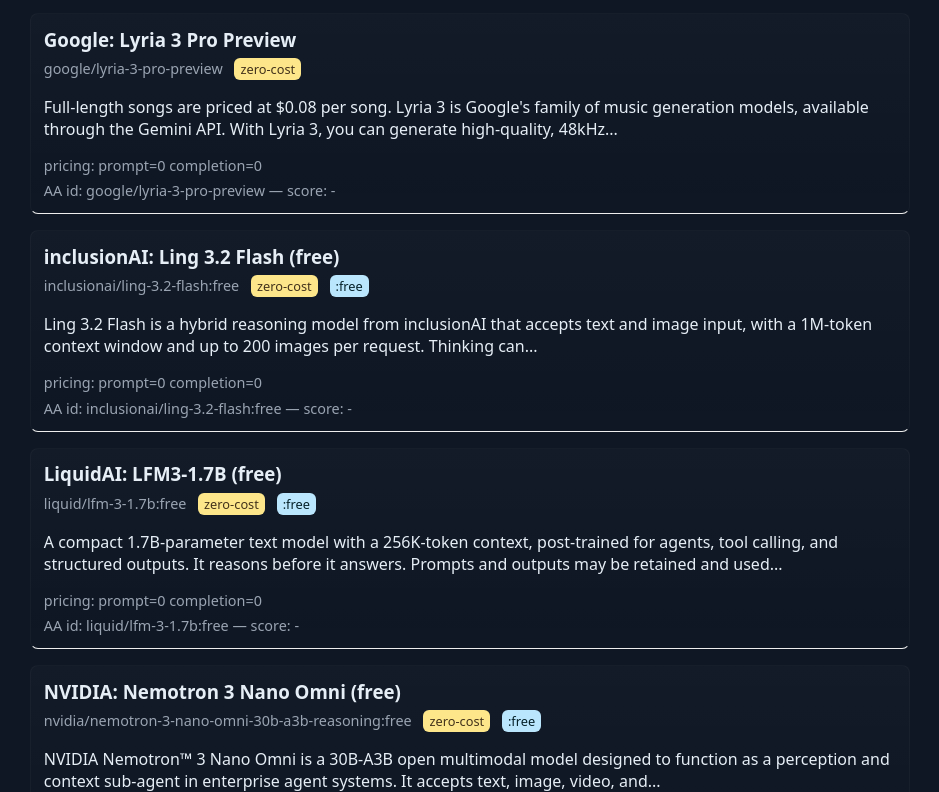
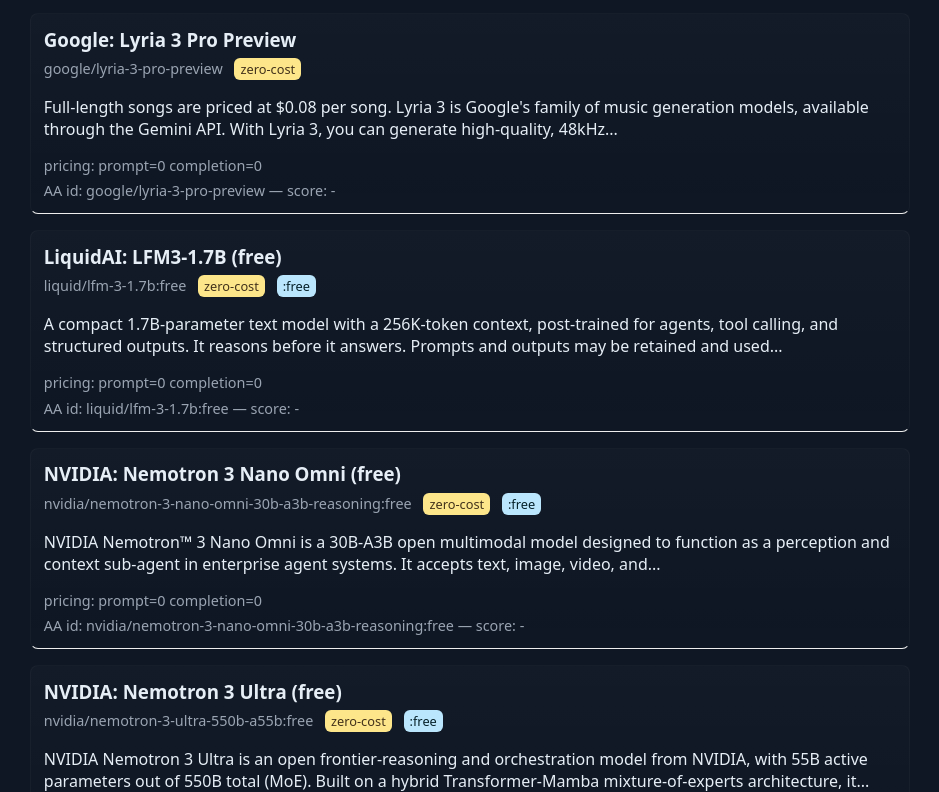
Before and after one commit to elusznik/free_models, a plain HTML site: page docs/index.html in a window 1280 px wide. Shown: the part 1252-2044 px from the top of the page, without its empty margins (170-1109 px from the left). Drawn offline with Linux system fonts and the light colour scheme.

Commit message:
Update OpenRouter free models

```diff
--- a/docs/index.html
+++ b/docs/index.html
@@ -18,7 +18,7 @@
     <main>
       <h1>OpenRouter — Zero-Cost Models (sorted by artificialanalysis.ai overall score)</h1>
       <p class="lead">A live listing of zero-cost models surfaced from OpenRouter, enhanced with artificialanalysis.ai scores when available.</p>
-      <div class="muted">Generated: 2026-11-26T16:43:44.290934Z</div>
+      <div class="muted">Generated: 2026-11-27T16:29:41.050311Z</div>
       <ul class="models-list">
         <li class="model">
           <h3>Baidu: ERNIE-5.5-Flash-Preview (free)</h3>
@@ -71,15 +71,6 @@
           <p>Full-length songs are priced at $0.08 per song. Lyria 3 is Google&#x27;s family of music generation models, available through the Gemini API. With Lyria 3, you can generate high-quality, 48kHz...</p>
           <div class="meta">pricing: prompt=0 completion=0</div>
           <div class="meta">AA id: google/lyria-3-pro-preview — score: -</div>
-        </li>
-
-
-        <li class="model">
-          <h3>inclusionAI: Ling 3.2 Flash (free)</h3>
-          <div class="meta">inclusionai/ling-3.2-flash:free <span class="badge zero">zero-cost</span> <span class="badge free">:free</span></div>
-          <p>Ling 3.2 Flash is a hybrid reasoning model from inclusionAI that accepts text and image input, with a 1M-token context window and up to 200 images per request. Thinking can...</p>
-          <div class="meta">pricing: prompt=0 completion=0</div>
-          <div class="meta">AA id: inclusionai/ling-3.2-flash:free — score: -</div>
         </li>
 
 
```
